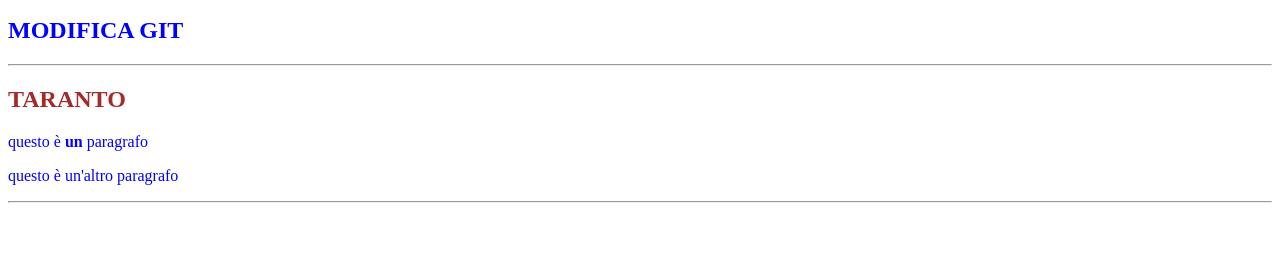
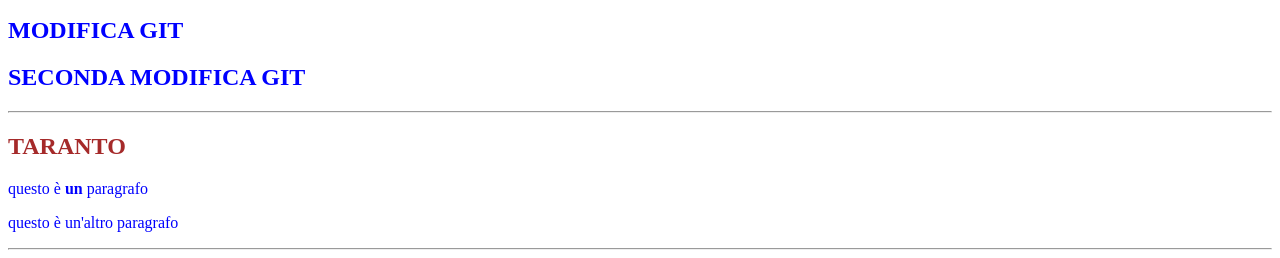
Before and after one commit to AntonellaDec/Repository, a plain HTML site: page Prima.html in a window 1280 px wide. Shown: the part 591-849 px from the top of the page. Before the commit the page ends 802 px from the top, so only its background shows below. Drawn offline with Linux system fonts and the light colour scheme.

Commit message:
aggiunta seconda modifica

```diff
--- a/Prima.html
+++ b/Prima.html
@@ -15,6 +15,7 @@
     <p> questo è <strong> un </strong> paragrafo <img src="https://www.uniba.it/sliders/anno-2022/sc/image"> </p>
     <p> questo è un'altro paragrafo </p>
     <h2> MODIFICA GIT </h2>
+    <h2> SECONDA MODIFICA GIT</h2>
     <hr />
     <h2 id="taranto"> TARANTO </h2>
     <p> questo è <strong> un </strong> paragrafo </p>
```
